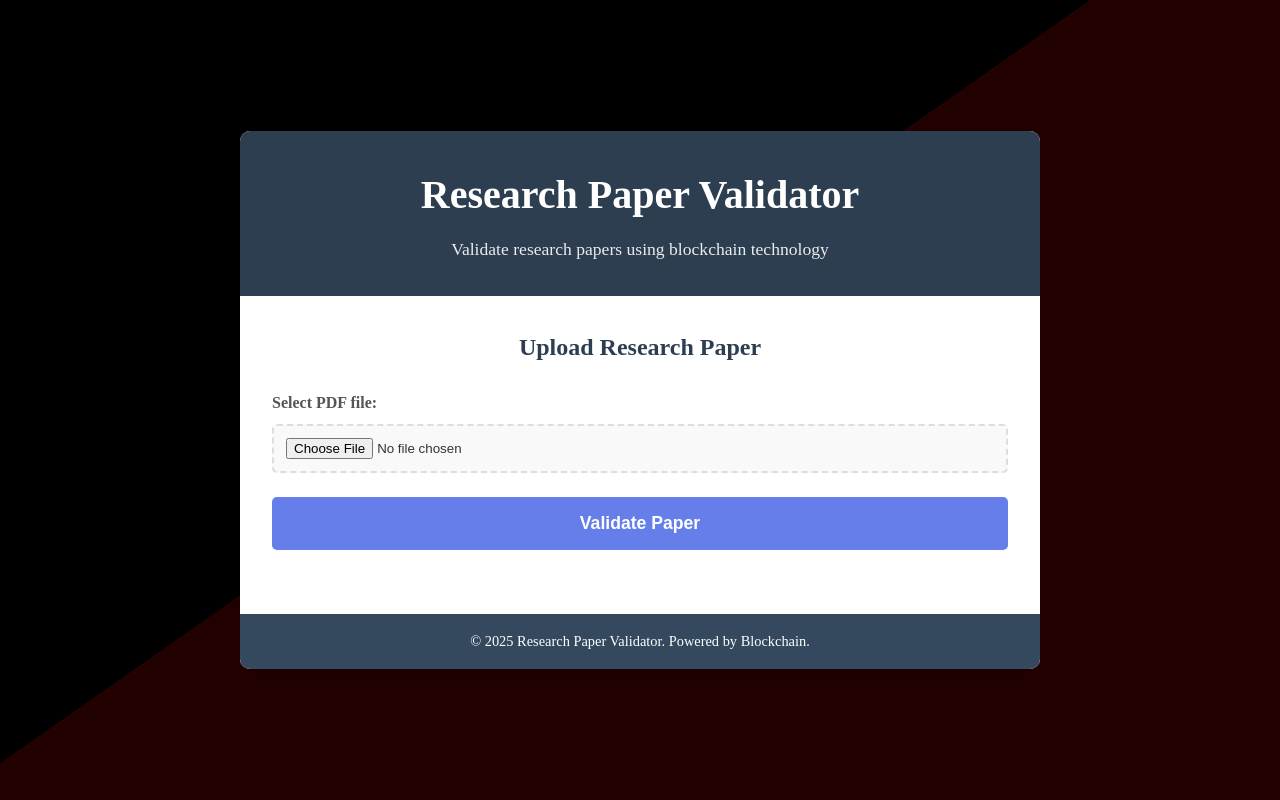
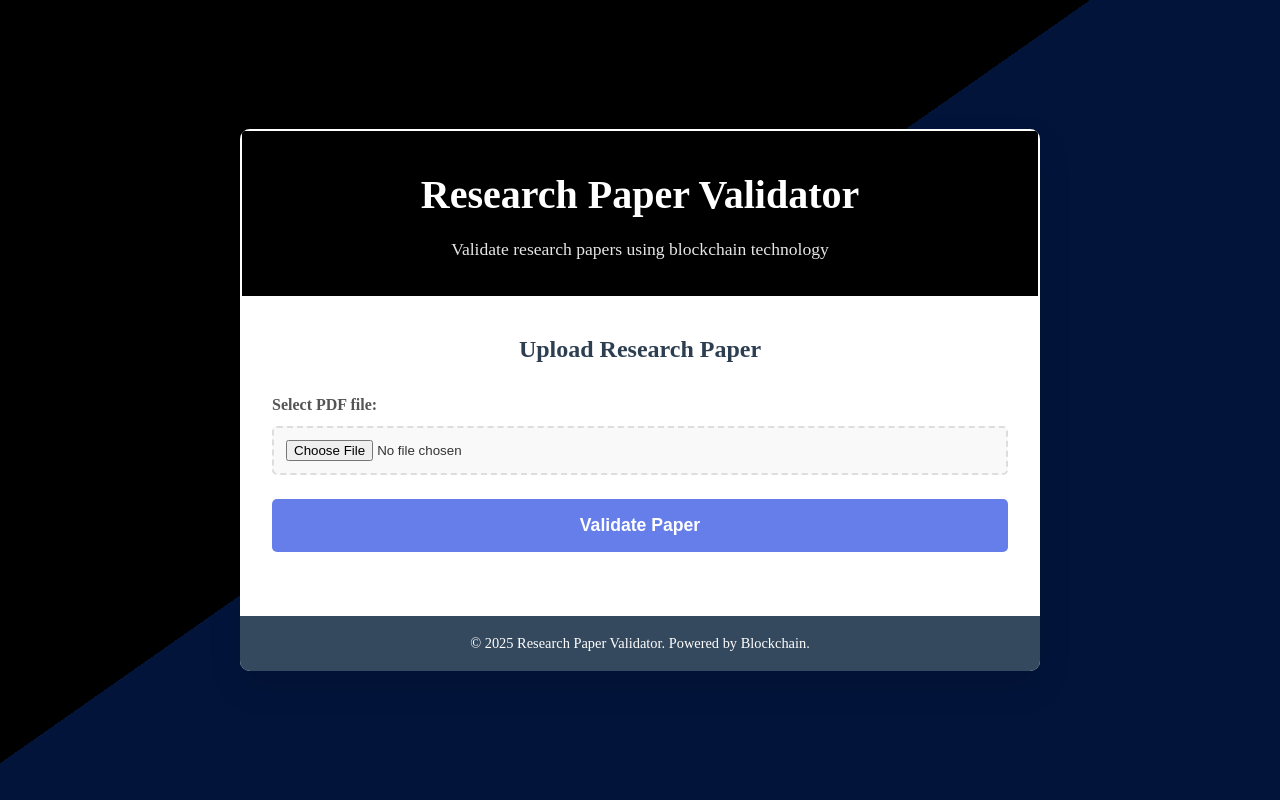
Before and after one commit to ayush-bhavsar/research-paper-validator-v2, a website: page index.html in a window 1280 px wide. Drawn offline with Linux system fonts and the light colour scheme; a script that the page names is missing; a web font is replaced by a local one.

Commit message:
stylling altered

```diff
--- a/styles.css
+++ b/styles.css
@@ -18,7 +18,7 @@ body {
     line-height: 1.6;
     color: #333;
     /* background: linear-gradient(135deg, #667eea 0%, #764ba2 100%); */
-    background: linear-gradient(145deg, black 45%, rgb(34, 1, 1) 15%);
+    background: linear-gradient(145deg, black 45%, rgb(3, 20, 59) 15%);
     min-height: 100vh;
     display: flex;
     justify-content: center;
@@ -34,8 +34,13 @@ body {
     overflow: hidden;
 }
 
+.container:hover{
+    background: #333;
+}
+
 header {
-    background: #2c3e50;
+    background: black;
+    border: 2px solid white;
     color: white;
     padding: 2rem;
     text-align: center;
```
